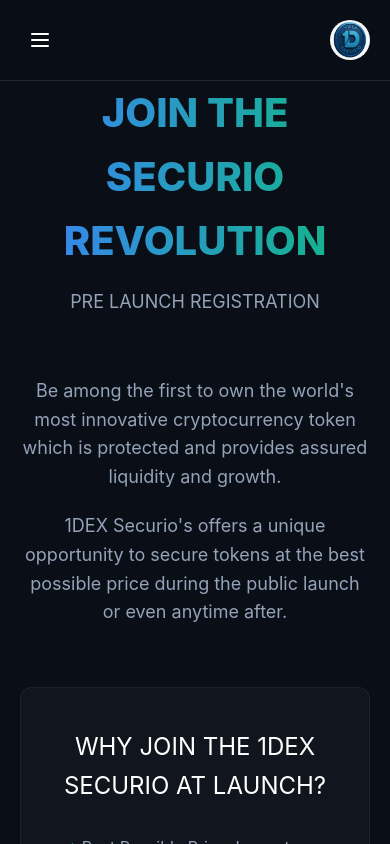
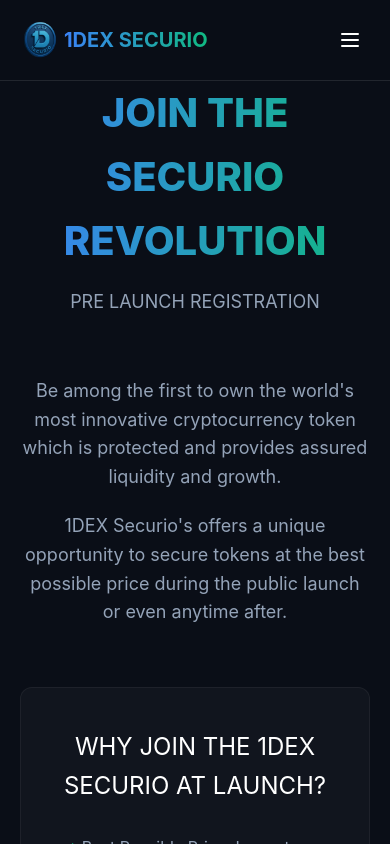
Before and after one commit to gauravgangwarweb/1dex, a React (Vite) app: page /join in a window 390 px wide. Shown: the top 844 px of the page. Built offline with nearby package versions, Linux system fonts and the light colour scheme.

Commit message:
feat: Update Navbar with logo and improve accessibility; modify Tokenomics image source

```diff
--- a/src/index.css
+++ b/src/index.css
@@ -80,8 +80,8 @@
   margin-right: 10px;
 }
 
-.logo h1 {
-  font-size: 24px;
+.logo-h1 {
+  /* font-size: 24px; */
   font-weight: 700;
   background: var(--gradient-blue-green);
   -webkit-background-clip: text;
@@ -263,7 +263,7 @@
 .feature-icon {
   width: 60px;
   height: 60px;
-  background: linear-gradient(90deg, rgba(59, 130, 246, 0.1), rgba(16, 185, 129, 0.1));
+  /* background: linear-gradient(90deg, rgba(59, 130, 246, 0.1), rgba(16, 185, 129, 0.1)); */
   border-radius: 50%;
   display: flex;
   align-items: center;
--- a/src/pages/Tokenomics.tsx
+++ b/src/pages/Tokenomics.tsx
@@ -82,7 +82,7 @@
             <div className="max-w-[800px] my-0 mx-auto">
               <img
                 className="w-full rounded-xl"
-                src="/1dex-tokenomics-visualization.svg"
+                src="/1dex-tokenomics-simple.svg"
                 alt="Tokenomics Visualization"
                 style={{ boxShadow: "0 20px 40px rgba(0, 0, 0, 0.3)" }}
               />
--- a/src/ui/Navbar.tsx
+++ b/src/ui/Navbar.tsx
@@ -7,6 +7,18 @@
     <header className="fixed w-full top-0 left-0 bg-white/90 backdrop-blur-sm z-50">
       <div className="container mx-auto px-4">
         <nav className="flex items-center justify-between md:h-20">
+
+
+          {/* Logo */}
+          <div className="flex items-center gap-1">
+            <img
+              className="h-10 w-auto rounded-full"
+              loading="lazy"
+              src="/round-coin-logo.png"
+              alt="1DEX Securio Logo"
+            />
+            <h1 className="logo-h1 text-xl md:text-2xl">1DEX SECURIO</h1>
+          </div>
           {/* Hamburger Menu Button */}
           <button
             className="lg:hidden px-2 focus:outline-none"
@@ -36,18 +48,6 @@
               )}
             </svg>
           </button>
-
-          {/* Logo */}
-          <div className="flex items-center">
-            <img
-              className="h-10 w-auto rounded-full"
-              loading="lazy"
-              src="/round-coin-logo.png"
-              alt="1DEX Securio Logo"
-            />
-            <h1 className="sr-only">1DEX SECURIO</h1>
-          </div>
-
           {/* Desktop Navigation */}
           <div className="hidden lg:flex items-center space-x-8">
             <a href="/" className="nav-link active">
```
Also changed, not shown: public/1dex-price-momentum.jpg, public/round-coin-logo.png.
